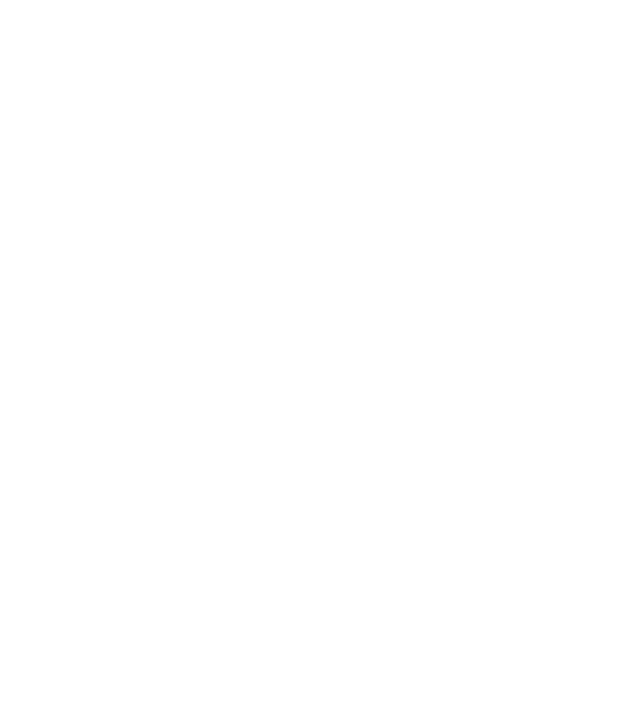
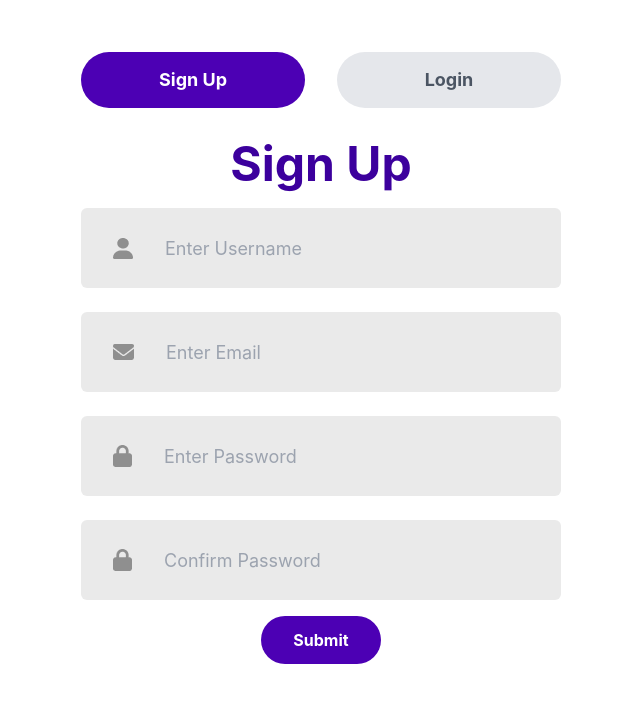
Before and after one commit to aninditaws/investly-frontend, a React (Vite) app: page / in a window 1280 px wide. Before the commit this address had no page. Shown: the top 702 px of the page, without its empty margins (319-959 px from the left). Built offline with nearby package versions, Linux system fonts and the light colour scheme.

Commit message:
add: root

```diff
--- a/src/App.jsx
+++ b/src/App.jsx
@@ -12,6 +12,7 @@
     <>
       <Router>
         <Routes>
+          <Route path="/" element={<LoginSignUp />} />
           <Route path="/signup" element={<LoginSignUp />} />
           <Route path="/login" element={<LoginSignUp />} />
           <Route path="/dashboard" element={<Dashboard />} />
```
